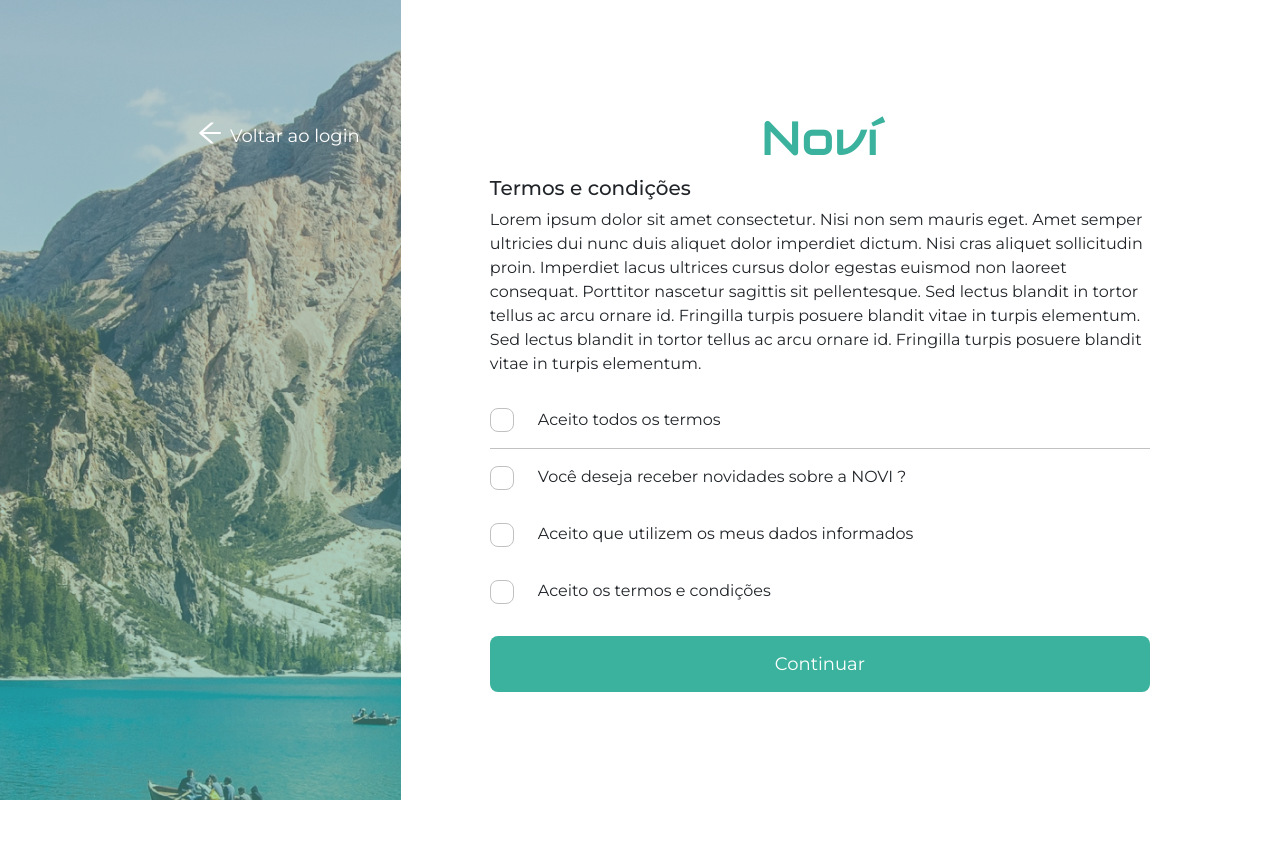
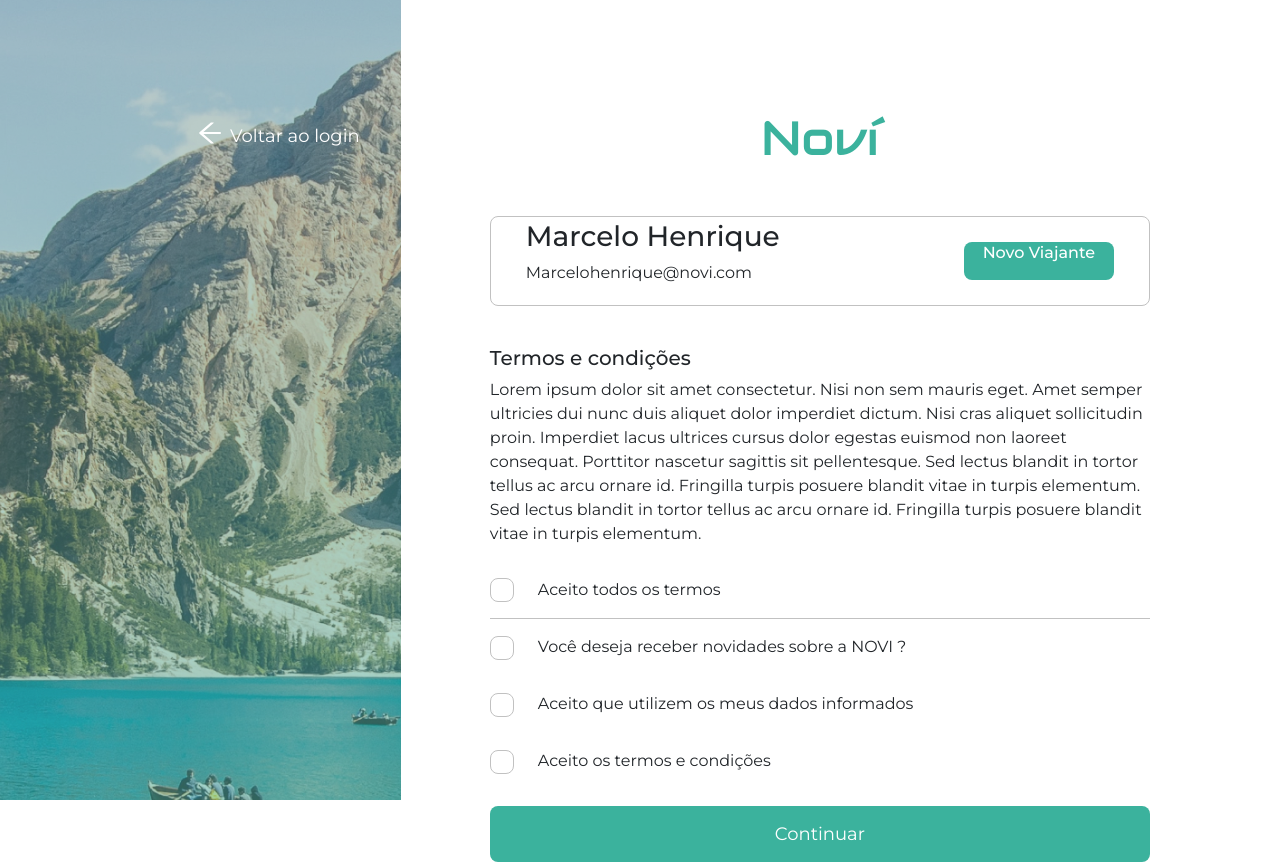
Before and after one commit to StartFuture/novi-frontend, a React (Create React App) app: page /terms-conditions in a window 1280 px wide. Before the commit the page ends 800 px from the top, so only its background shows below. Built offline with nearby package versions, Linux system fonts and the light colour scheme; the HTML template or start-up script is replaced by a standard one.

Commit message:
criação-sessão-nome-e-email-do-usuario feito

```diff
--- a/package.json
+++ b/package.json
@@ -15,6 +15,7 @@
     "react-router-dom": "^6.10.0",
     "react-scripts": "5.0.1",
     "styled-components": "^5.3.10",
+    "util": "^0.12.5",
     "validator": "^13.9.0",
     "web-vitals": "^2.1.4"
   },
--- a/src/components/inputs.jsx
+++ b/src/components/inputs.jsx
@@ -3,7 +3,7 @@ import styles from '../assets/css/inputs.module.css'
 import LogoNovi from '../pages/registerPage/assets/image/Noví(1).png'
 import { useState } from 'react';
 import validator from 'validator';
-
+import useCallback from "react"
 
 export default function Inputs(props) {
 
--- a/src/pages/termsConditions/components/form/styles.ts
+++ b/src/pages/termsConditions/components/form/styles.ts
@@ -5,10 +5,13 @@ export const FormStyled = styled.form`
     flex-direction: column;
     max-width: 100%;
 
+
     p {
         margin-top: 8px;
         margin-bottom: 16px;
     }
+
+
 
     .formCheckbox {
         display: flex;
--- /dev/null
+++ b/src/pages/termsConditions/components/sectionNameEmailUser/index.jsx
@@ -0,0 +1,31 @@
+import DivAlign from "./styles"
+
+
+
+export default function SecNameEmail() {
+    return (
+
+        <DivAlign>
+            <div className="divSpace">
+                <h3>Marcelo Henrique</h3>
+                <p>Marcelohenrique@novi.com</p>
+            </div>
+
+            <div className="divStyle">
+                <p className={"p-Viajante"}>Novo Viajante</p>
+            </div>
+
+        </DivAlign>
+
+
+
+
+
+
+    )
+
+
+
+
+
+}
--- /dev/null
+++ b/src/pages/termsConditions/components/sectionNameEmailUser/styles.ts
@@ -0,0 +1,35 @@
+import styled from "styled-components";
+
+const DivAlign = styled.div`
+ display: flex;
+    flex-direction: row;
+    justify-content: space-between;
+    align-items: center;
+    width: 660px;
+    height: 90px;
+    border: 1px solid ${props => props.theme.colors.lightGreyColor};
+    border-radius: 8px;
+    margin: 40px 0px;
+    padding: 15px;
+
+
+
+.divSpace {padding-left:20px ;}
+
+.divStyle {display:flex;
+    align-items: center;
+    justify-content: center;
+width: 150px;
+height: 38px;
+border-radius: 8px;
+background-color: ${props => props.theme.colors.primaryColor};
+margin-right: 20px; }
+
+
+.p-Viajante {font-family: ${props => props.theme.fonts.fontMontserrat};
+font-weight: 500;
+color: white;}
+
+    `
+
+    export default DivAlign
--- a/src/pages/termsConditions/index.jsx
+++ b/src/pages/termsConditions/index.jsx
@@ -4,6 +4,7 @@ import ButtonToLogin from "./components/buttonToLogin/index";
 import { NoviLogo } from "../../components/noviLogo";
 import Form from "./components/form/index";
 import { MainContainer, Container } from "./styles";
+import SecNameEmail from "./components/sectionNameEmailUser";
 
 function TermsConditionsPage() {
   return (
@@ -11,6 +12,7 @@ function TermsConditionsPage() {
         <ButtonToLogin />
         <Container>
           <NoviLogo />
+          <SecNameEmail/>
           <Form />
         </Container>
       </MainContainer>
```
Also changed, not shown: 1 other file (tests, documents, lock files or other folders).
